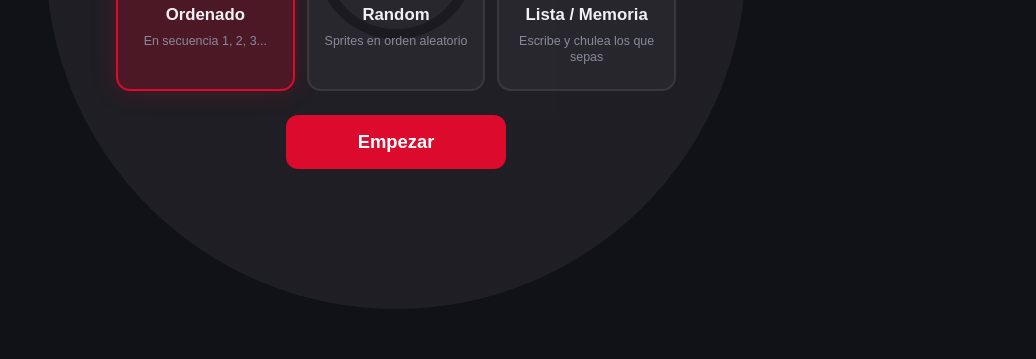
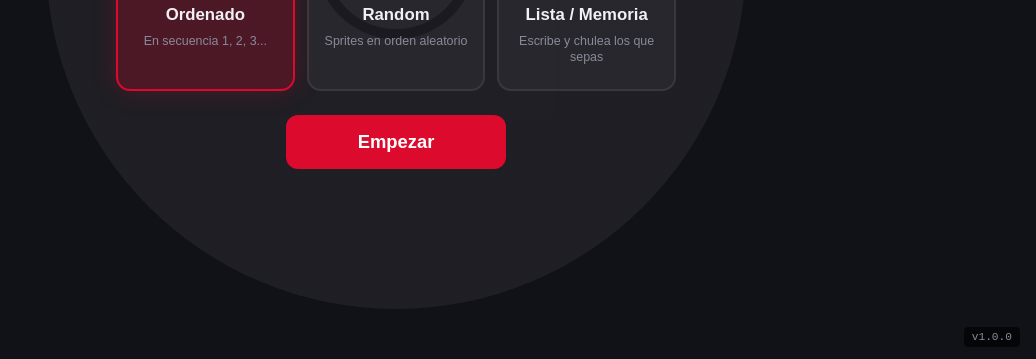
Before and after one commit to AsherAST/proyecto-joshuagor, a website: page index.html in a window 1280 px wide. Shown: the part 441-800 px from the top of the page, without its empty margins (244-1280 px from the left). Drawn offline with Linux system fonts and the light colour scheme.

Commit message:
add: version badge v1.0.0 bottom-right corner

```diff
--- a/index.html
+++ b/index.html
@@ -192,6 +192,7 @@
       </div>
     </div>
   </div>
+  <div class="version-badge">v1.0.0</div>
   <script src="pokemon-data.js"></script>
   <script src="app.js"></script>
 </body>
--- a/style.css
+++ b/style.css
@@ -636,3 +636,17 @@ h1 {
   .quiz-stats { gap: 8px; }
   .review-hint { font-size: 1.1rem; letter-spacing: 2px; }
 }
+
+.version-badge {
+  position: fixed;
+  bottom: 12px;
+  right: 16px;
+  background: rgba(0,0,0,0.6);
+  color: var(--gray);
+  font-size: 0.7rem;
+  font-family: 'Courier New', monospace;
+  padding: 4px 8px;
+  border-radius: 4px;
+  z-index: 999;
+  pointer-events: none;
+}
```
